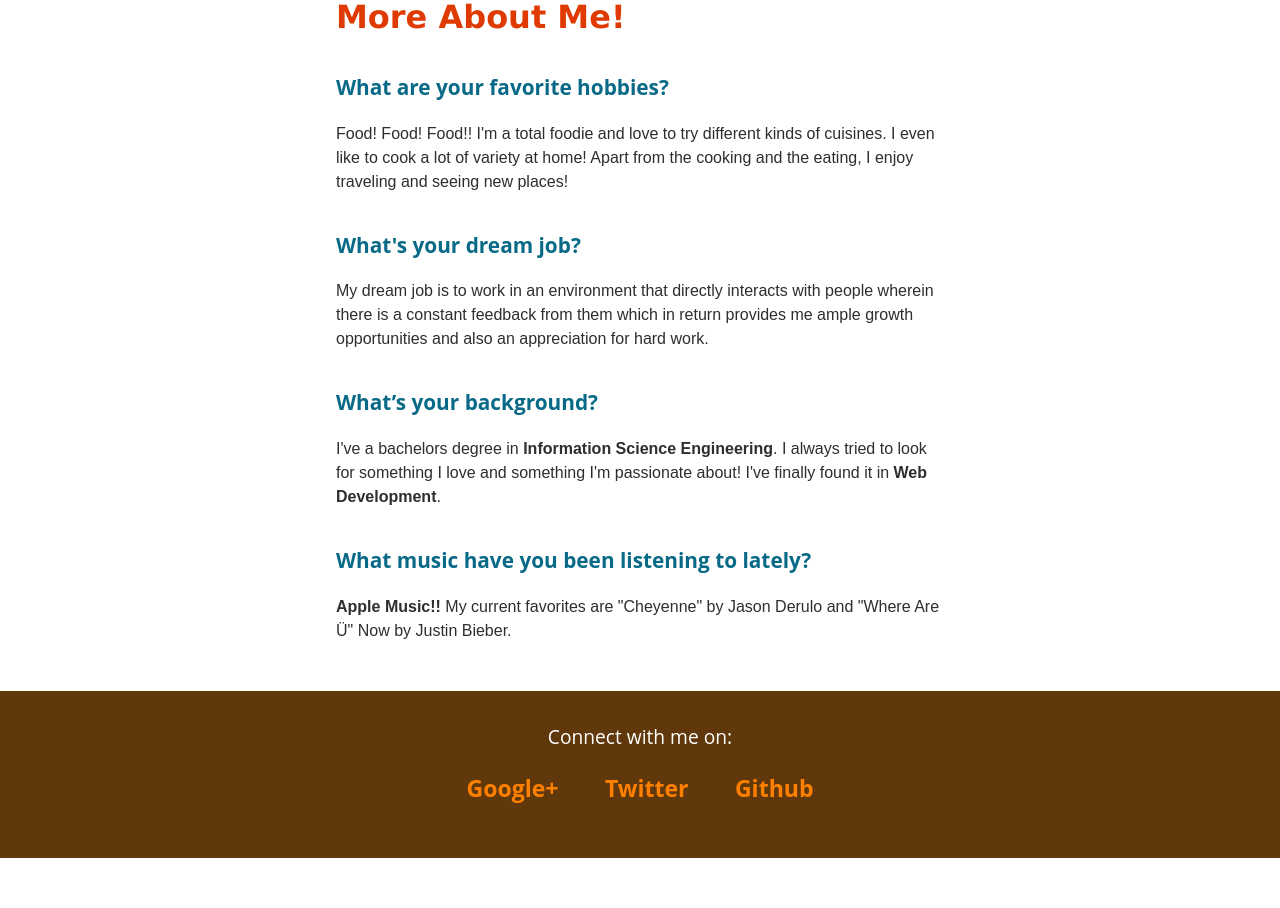
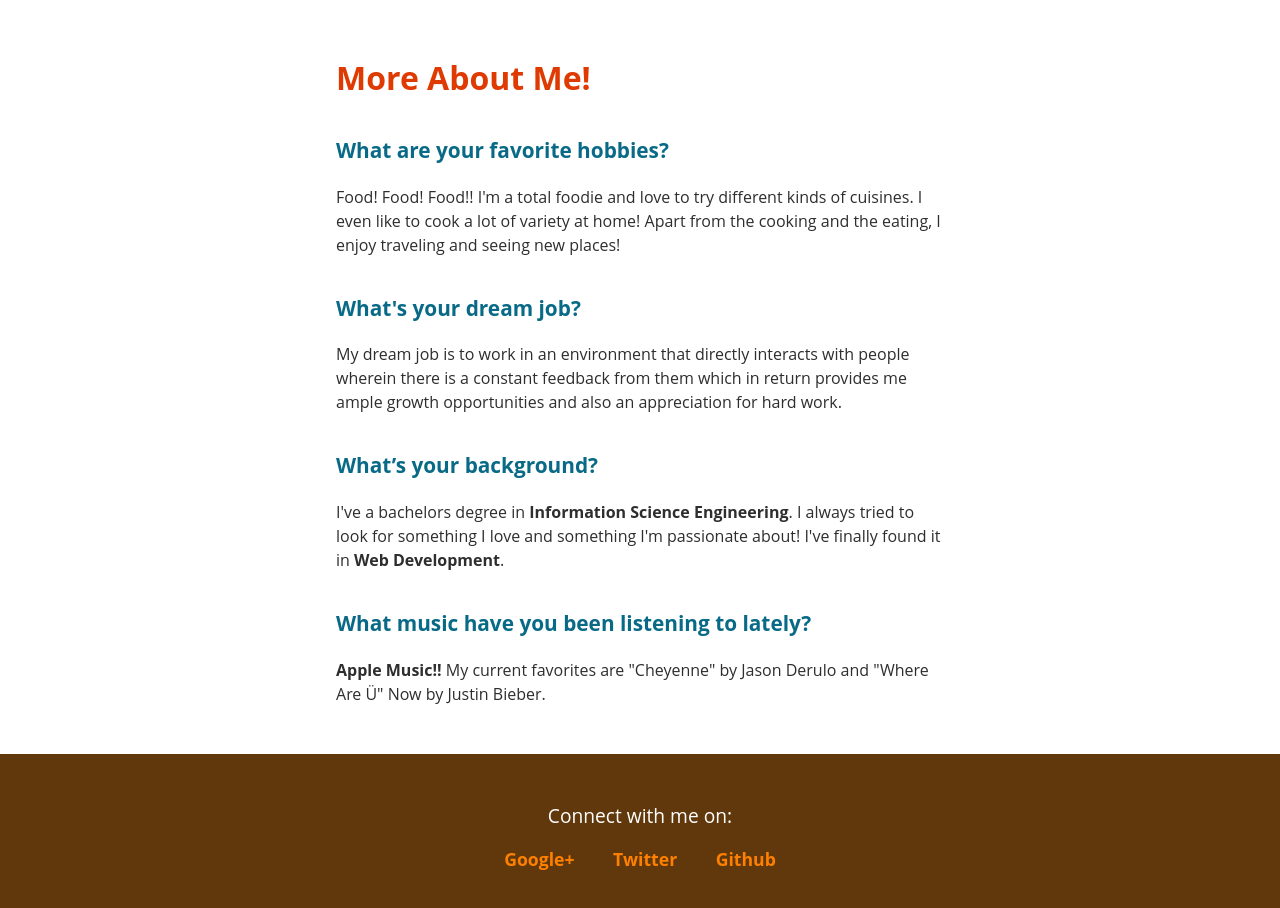
Before and after one commit to harshadak/About-me, a plain HTML site: page index.html in a window 1280 px wide. Shown: the part 1060-1968 px from the top of the page. Before the commit the page ends 1918 px from the top, so only its background shows below. Drawn offline with Linux system fonts and the light colour scheme.

Commit message:
Fixed the footer- when window shrinked the footer is in the center

```diff
--- a/index.html
+++ b/index.html
@@ -9,15 +9,19 @@
   <p class="masthead-intro">Hi, I'm</p>
   <h1 class="masthead-heading">HARSHADA!</h1>
 </header>
+
+
   <section class="sect-class">
     <h2>Introduction</h2>
     <p>I'm a student at <a href="http://www.thinkful.com/" target="_blank">Thinkful</a> who is passionate about the <strong>world of Internet</strong>. I love to create things and would like to channelize my interest in the right direction.<br /><br />
     <strong>Financial independence</strong> is of utmost importance to me because it brings in a lot of <strong>confidence</strong> and <strong>positivity</strong> in an individual. It is equally important to keep busy!</p>
   </section>
+
   <section class="sect-class">
     <h2>Where I'm From</h2>
     <p>I'm from the land of Snake charmers and super spicy food. Yeah! You guessed it right!! I'm from <strong>India</strong> but currently residing in the heart of Technology, Silicon Valley.</p>
   </section>
+
   <section class="sect-class">
     <h2>More About Me!</h2>
 
@@ -36,16 +40,16 @@
         I've a bachelors degree in <strong>Information Science Engineering</strong>. I always tried to look for something I love and something I'm passionate about! I've finally found it in <strong>Web Development</strong>.
       </p>
 
-
       <h3>What music have you been listening to lately?</h3>
       <p>
         <strong>Apple Music!!</strong> My current favorites are "Cheyenne" by Jason Derulo and "Where Are Ü" Now by Justin Bieber.
       </p>
   </section>
 
+
 <footer class="footer">
   <p>Connect with me on:</p>
-  <ul>
+  <ul class="social">
     <li><a href="#" target="_blank">Google+</a></li>
     <li><a href="#" target="_blank">Twitter</a></li>
     <li><a href="#" target="_blank">Github</a></li>
--- a/style.css
+++ b/style.css
@@ -1,4 +1,5 @@
 /* CSS Reset */
+
 html, body, div, span, applet, object, iframe,
 h1, h2, h3, h4, h5, h6, p, blockquote, pre,
 a, abbr, acronym, address, big, cite, code,
@@ -18,7 +19,10 @@ time, mark, audio, video {
   font-size: 100%;
 }
 
+
+
 /* Common styles */
+
 body {
   padding: 0;
   margin: 0;
@@ -41,7 +45,7 @@ a:hover {
 h2 {
   color: #DF3A01;
   font-size: 2em;
-  font-family: "Gentium Book Basic", "Lucida Sans Unicode";
+  font-family: "Open Sans", "Helvetica Neue", sans-serif;
   padding: 1em 0 0.5em 0;
   text-align: left;
 }
@@ -52,7 +56,6 @@ h3 {
   padding: 1em 0;
 }
 
-.footer,
 .sect-class {
     max-width: 38em;
     margin-left: auto;
@@ -66,7 +69,10 @@ h3 {
   text-align: center;
 }
 
+
+
 /* Header */
+
 .masthead {
   padding: 11em 0;
   background-image: url('https://download.unsplash.com/photo-1414446483597-8d8f792bfe39');
@@ -78,7 +84,7 @@ h3 {
 .masthead-intro {
   margin-bottom: 0.1em;
   /* Typography Declarations */
-  font-family: "Gentium Book Basic", Georgia, serif;
+  font-family: "Open Sans", "Helvetica Neue", sans-serif;
   font-size: 3em;
   color: white;
   padding-bottom: 15px;
@@ -87,12 +93,14 @@ h3 {
 
 .masthead-heading {
     margin-top: -0.1em;
-    font-family: "Gentium Book Basic", "Open Sans", "Lucida Sans Unicode";
+    font-family: "Open Sans", "Helvetica Neue", sans-serif;
     font-size: 6em;
     color: #FFBF00;
     text-shadow: 2px 2px 7px #FF8000;
     /*border: 1px solid red; Development purpose only */
 }
+
+
 
 /* Content */
 
@@ -100,18 +108,22 @@ h3 {
   color: #2E2E2E;
   font-size: 1em;
   line-height: 150%;
-  font-family: sans-serif,"Lucida Grande", "Lucida Sans Unicode", Tahoma;
+  font-family: "Open Sans", "Helvetica Neue", sans-serif;
   text-align: left;
   padding-bottom: 1em;
 }
 
+
+
 /* Footer */
-footer {
-  padding: 2em 26em;
+
+.footer {
+  padding: 3em 2em;
   color: #fff;
   background-color: #61380B;
-  font-family: "Gentium Book Basic", "Open Sans", "Lucida Sans Unicode";
+  font-family: "Open Sans", "Helvetica Neue", sans-serif;
   font-size: 1em;
+  margin-top: 2em;
 }
 
 .footer p {
@@ -120,7 +132,6 @@ footer {
 
 .footer ul {
   list-style: none;
-  text-align: center;
   padding: 1px 10px;
   }
 
@@ -129,7 +140,7 @@ footer {
   display: inline-block;
   padding: 0.5em;
   color: #FF8000;
-  font-size: 1.2em;
+  font-size: 1.05em;
 }
 
 /* Responsive */
```
